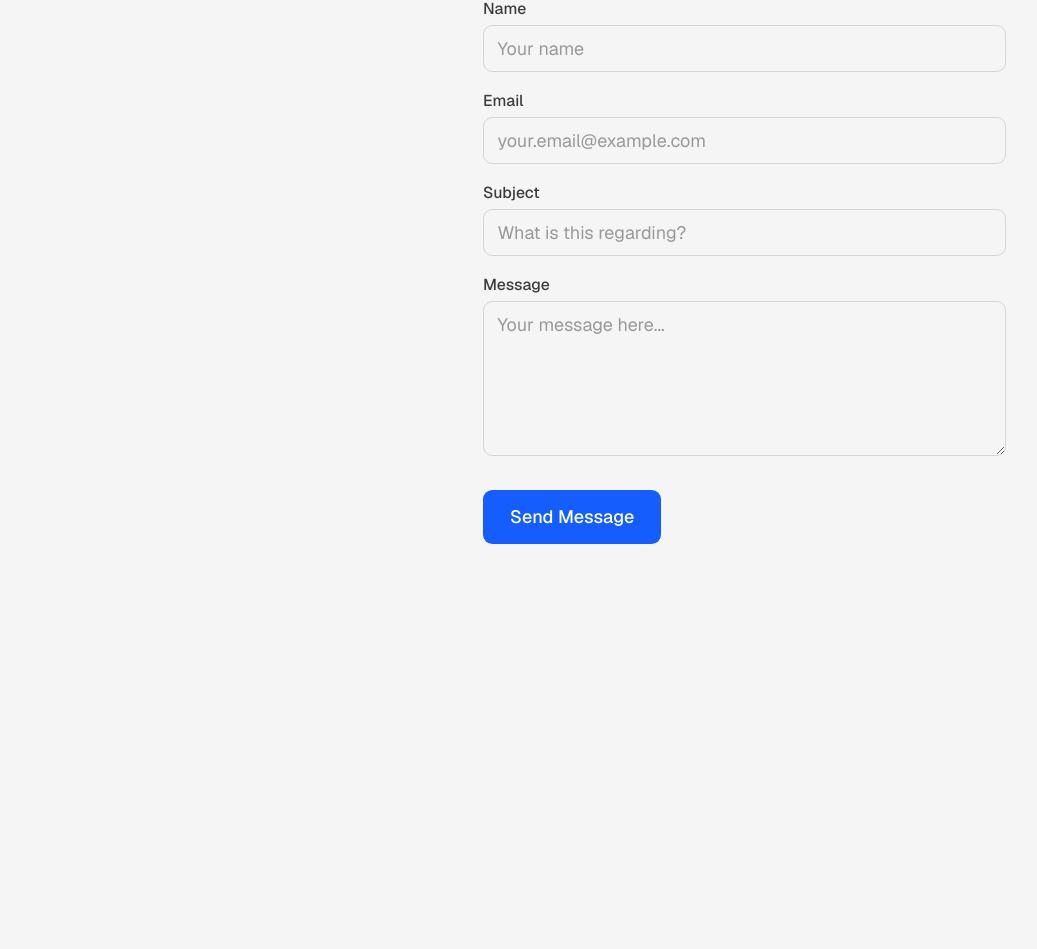
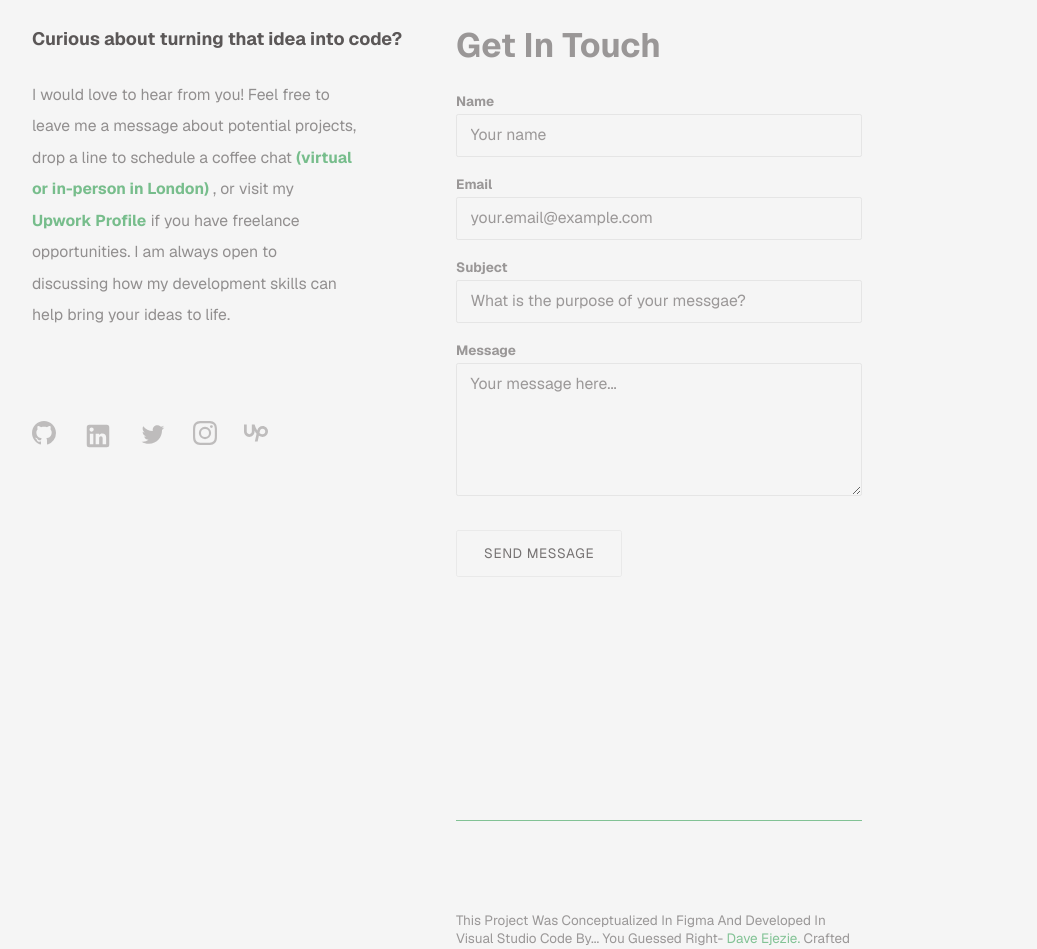
Before and after one commit to Davest9496/portfolio, a Next.js app: page /contact in a window 1280 px wide. Shown: the part 232-1181 px from the top of the page, without its empty margins (193-1230 px from the left). Before the commit the page ends 836 px from the top, so only its background shows below. Built offline with nearby package versions, Linux system fonts and the light colour scheme.

Commit message:
complete contacts page

```diff
--- a/src/app/about/page.tsx
+++ b/src/app/about/page.tsx
@@ -28,7 +28,7 @@ function Page() {
         </div>
         <div className="lg:col-span-3">
           <article>
-            <p className="text-sm text-theme max-w-xl leading-6">
+            <p className="text-sm text-theme max-w-xl leading-loose">
               As a web developer based in London, I am passionate about creating
               innovative digital solutions that help businesses thrive. My goal
               is to merge my enthusiasm for business with my technical expertise
--- a/src/app/contact/page.tsx
+++ b/src/app/contact/page.tsx
@@ -1,20 +1,39 @@
 import ContactForm from "@/components/contact-form";
 import React from "react";
+import Link from "next/link";
+import Socials from "@/components/socials";
+import Footer from "@/components/footer";
 
 function Page() {
   return (
-    <div className="px-12 mt-8">
+    <div className="px-50 mt-35">
       <h1 className="capitalize text-theme text-3xl md:text-4xl lg:text-5xl font-extrabold mb-6 md:mb-8 lg:mb-10 opacity-50">
         contact me!
       </h1>
       <div className="grid grid-cols-1 md:grid-cols-2 gap-4">
         <div>
           {/* Left side content */}
-          <p>Feel free to reach out to me via email or phone.</p>
+          <h3 className="mb-6 font-bold opacity-85">
+            Curious about turning that idea into code?
+          </h3>
+          <p className="w-full md:w-4/5 text-theme text-sm leading-loose mb-20 opacity-55">
+            I would love to hear from you! Feel free to leave me a message about
+            potential projects, drop a line to schedule a coffee chat{" "}
+            <span className="font-bold text-highlight">
+              (virtual or in-person in London)
+            </span>{" "}, or visit my{" "}
+            <Link href="" className="text-highlight font-bold capitalize mr-1">
+              upwork profile
+            </Link>
+            if you have freelance opportunities. I am always open to discussing
+            how my development skills can help bring your ideas to life.
+          </p>
+          <Socials/>
         </div>
         <div>
           {/* Right side content */}
-         <ContactForm/>
+          <ContactForm />
+          <Footer/>
         </div>
       </div>
     </div>
--- a/src/components/contact-form.tsx
+++ b/src/components/contact-form.tsx
@@ -148,14 +148,14 @@ const ContactForm: React.FC = () => {
   };
 
   return (
-    <div className="w-full max-w-2xl mx-auto p-4 md:p-6">
-      <h2 className="text-2xl md:text-3xl font-bold mb-6 text-center">
+    <div className="w-full max-w-2xl mb-50">
+      <h2 className="text-2xl md:text-3xl font-bold mb-6 opacity-50">
         Get In Touch
       </h2>
 
       {/* Success message */}
       {status === "success" && (
-        <div className="bg-green-100 border border-green-400 text-green-700 px-4 py-3 rounded mb-4">
+        <div className="border border-green-400 text-green-700 px-4 py-3 rounded mb-4 opacity-70">
           <p>
             Thank you for your message! I will get back to you as soon as
             possible.
@@ -165,7 +165,7 @@ const ContactForm: React.FC = () => {
 
       {/* Error message */}
       {status === "error" && (
-        <div className="bg-red-100 border border-red-400 text-red-700 px-4 py-3 rounded mb-4">
+        <div className="border border-red-400 text-red-700 px-4 py-3 rounded mb-4 opacity-70">
           <p>{serverError || "Something went wrong. Please try again."}</p>
         </div>
       )}
@@ -173,7 +173,10 @@ const ContactForm: React.FC = () => {
       <form onSubmit={handleSubmit} className="space-y-4">
         {/* Name field */}
         <div>
-          <label htmlFor="name" className="block text-sm font-medium mb-1">
+          <label
+            htmlFor="name"
+            className="block text-xs font-bold text-theme mb-1 opacity-50"
+          >
             Name
           </label>
           <input
@@ -182,20 +185,25 @@ const ContactForm: React.FC = () => {
             name="name"
             value={formData.name}
             onChange={handleChange}
-            className={`w-full px-3 py-2 border rounded-md focus:outline-none focus:ring-2 focus:ring-blue-500 ${
-              errors.name ? "border-red-500" : "border-gray-300"
+            className={`w-full px-3 py-2 border text-theme text-sm rounded-xs focus:outline-none focus:ring-2 focus:ring-blue-500 ${
+              errors.name ? "border-red-500 opacity-70" : "border-theme"
             }`}
             placeholder="Your name"
             disabled={status === "submitting"}
           />
           {errors.name && (
-            <p className="mt-1 text-sm text-red-600">{errors.name}</p>
+            <p className="mt-1 text-sm text-red-600 opacity-70">
+              {errors.name}
+            </p>
           )}
         </div>
 
         {/* Email field */}
         <div>
-          <label htmlFor="email" className="block text-sm font-medium mb-1">
+          <label
+            htmlFor="email"
+            className="block text-xs font-bold text-theme mb-1 opacity-50"
+          >
             Email
           </label>
           <input
@@ -204,20 +212,25 @@ const ContactForm: React.FC = () => {
             name="email"
             value={formData.email}
             onChange={handleChange}
-            className={`w-full px-3 py-2 border rounded-md focus:outline-none focus:ring-2 focus:ring-blue-500 ${
-              errors.email ? "border-red-500" : "border-gray-300"
+            className={`w-full px-3 py-2 border text-theme text-sm rounded-xs focus:outline-none focus:ring-2 focus:ring-gray-500 ${
+              errors.email ? "border-red-500 opacity-70" : "border-theme"
             }`}
             placeholder="your.email@example.com"
             disabled={status === "submitting"}
           />
           {errors.email && (
-            <p className="mt-1 text-sm text-red-600">{errors.email}</p>
+            <p className="mt-1 text-sm text-red-600 opacity-70">
+              {errors.email}
+            </p>
           )}
         </div>
 
         {/* Subject field */}
         <div>
-          <label htmlFor="subject" className="block text-sm font-medium mb-1">
+          <label
+            htmlFor="subject"
+            className="block text-xs font-bold text-theme mb-1 opacity-50"
+          >
             Subject
           </label>
           <input
@@ -226,20 +239,25 @@ const ContactForm: React.FC = () => {
             name="subject"
             value={formData.subject}
             onChange={handleChange}
-            className={`w-full px-3 py-2 border rounded-md focus:outline-none focus:ring-2 focus:ring-blue-500 ${
-              errors.subject ? "border-red-500" : "border-gray-300"
+            className={`w-full px-3 py-2 border text-theme text-sm rounded-xs focus:outline-none focus:ring-2 focus:ring-blue-500 ${
+              errors.subject ? "border-red-500 opacity-70" : "border-theme"
             }`}
-            placeholder="What is this regarding?"
+            placeholder="What is the purpose of your messgae?"
             disabled={status === "submitting"}
           />
           {errors.subject && (
-            <p className="mt-1 text-sm text-red-600">{errors.subject}</p>
+            <p className="mt-1 text-sm text-red-600 opacity-70">
+              {errors.subject}
+            </p>
           )}
         </div>
 
         {/* Message field */}
         <div>
-          <label htmlFor="message" className="block text-sm font-medium mb-1">
+          <label
+            htmlFor="message"
+            className="block text-xs font-bold text-theme mb-1 opacity-50"
+          >
             Message
           </label>
           <textarea
@@ -248,14 +266,16 @@ const ContactForm: React.FC = () => {
             value={formData.message}
             onChange={handleChange}
             rows={5}
-            className={`w-full px-3 py-2 border rounded-md focus:outline-none focus:ring-2 focus:ring-blue-500 ${
-              errors.message ? "border-red-500" : "border-gray-300"
+            className={`w-full px-3 py-2 border text-theme text-sm rounded-xs focus:outline-none focus:ring-2 focus:ring-blue-500 ${
+              errors.message ? "border-red-500 opacity-70" : "border-theme"
             }`}
             placeholder="Your message here..."
             disabled={status === "submitting"}
           />
           {errors.message && (
-            <p className="mt-1 text-sm text-red-600">{errors.message}</p>
+            <p className="mt-1 text-sm text-red-600 opacity-70">
+              {errors.message}
+            </p>
           )}
         </div>
 
@@ -264,12 +284,12 @@ const ContactForm: React.FC = () => {
           <button
             type="submit"
             disabled={status === "submitting"}
-            className="w-full md:w-auto px-6 py-3 bg-blue-600 text-white font-medium rounded-md hover:bg-blue-700 focus:outline-none focus:ring-2 focus:ring-blue-500 focus:ring-offset-2 transition-colors duration-300 disabled:bg-blue-400 disabled:cursor-not-allowed"
+            className="w-full md:w-auto px-6 py-3 text-theme text-xs tracking-wider rounded-xs uppercase cursor-pointer focus:outline-none focus:ring-0 focus:ring-theme focus:ring-offset-2 transition-transform duration-300 transform hover:scale-102 disabled:bg-grey-400 disabled:cursor-not-allowed border border-theme opacity-70"
           >
             {status === "submitting" ? (
               <span className="flex items-center justify-center">
                 <svg
-                  className="animate-spin -ml-1 mr-2 h-4 w-4 text-white"
+                  className="animate-spin -ml-1 mr-2 h-4 w-4 text-theme"
                   xmlns="http://www.w3.org/2000/svg"
                   fill="none"
                   viewBox="0 0 24 24"
--- a/src/components/copyright.tsx
+++ b/src/components/copyright.tsx
@@ -3,8 +3,8 @@ import React from 'react'
 function Copyright() {
   return (
     <div className="mt-8">
-      <p className="text-xs text-highlight">
-        © {new Date().getFullYear()}
+      <p className="text-xs text-highlight pb-20">
+        <span>Copyright</span> © {new Date().getFullYear()}
       </p>
     </div>
   );
--- a/src/components/footer.tsx
+++ b/src/components/footer.tsx
@@ -1,56 +1,21 @@
 import React from "react";
-import Link from "next/link";
 import Copyright from "./copyright";
 
 const Footer = () => {
   return (
     <footer className="py-4">
       <div className="mx-auto max-w-7xl opacity-50">
-
-
-          {/* About My Work Section */}
-          <div className="">
-            <div>
-              {/* Featured Projects */}
-              <div className="">
-                <h3 className="text-theme uppercase font-normal text-xs tracking-wider mb-4">
-                  Featured Projects
-                </h3>
-                <ul className="space-y-2 text-xs">
-                  <li>
-                    <Link
-                      href="/projects/project-1"
-                      className="text-theme hover:text-theme transition-colors"
-                    >
-                      E-commerce Platform
-                    </Link>
-                  </li>
-                  <li>
-                    <Link
-                      href="/projects/project-2"
-                      className="text-theme hover:text-theme transition-colors"
-                    >
-                      SaaS Dashboard
-                    </Link>
-                  </li>
-                  <li>
-                    <Link
-                      href="/projects/project-3"
-                      className="text-theme hover:text-theme transition-colors"
-                    >
-                      Mobile App
-                    </Link>
-                  </li>
-                </ul>
-              </div>
-            </div>
-            <p className="text-theme text-xs mt-6 max-w-lg">
-
-  Conceptualized in Figma and developed in Visual Studio Code by. . . you guessed right, <span className="text-highlight">Dave Ejezie</span>  Crafted with Next.js and Tailwind CSS, and deployed via Vercel.
-            </p>
-            <Copyright />
-          </div>
+        {/* About My Work Section */}
+        <div className="">
+          <p className="text-theme text-xs pt-20 max-w-lg capitalize border-t-1 border-[#129137]">
+            this project was Conceptualized in Figma and developed in Visual
+            Studio Code by... you guessed right-{" "}
+            <span className="text-highlight">Dave Ejezie.</span> Crafted with
+            Next.js and Tailwind CSS, and deployed via Vercel.
+          </p>
+          <Copyright />
         </div>
+      </div>
     </footer>
   );
 };
--- a/src/components/hero.tsx
+++ b/src/components/hero.tsx
@@ -34,7 +34,7 @@ function Hero() {
         />
 
         <article className="">
-          <p className="text-sm sm:text-base md:text-sm text-theme max-w-md sm:max-w-lg md:max-w-2xl mx-auto md:mx-0 leading-6 sm:leading-7 md:leading-8 opacity-75">
+          <p className="text-sm sm:text-base md:text-sm text-theme max-w-md sm:max-w-lg md:max-w-2xl mx-auto md:mx-0 leading-loose sm:leading-7 md:leading-8 opacity-75">
             As a London-based web developer , I combine my
             <span className="font-bold text-highlight opacity-95">
               {" "}
```
